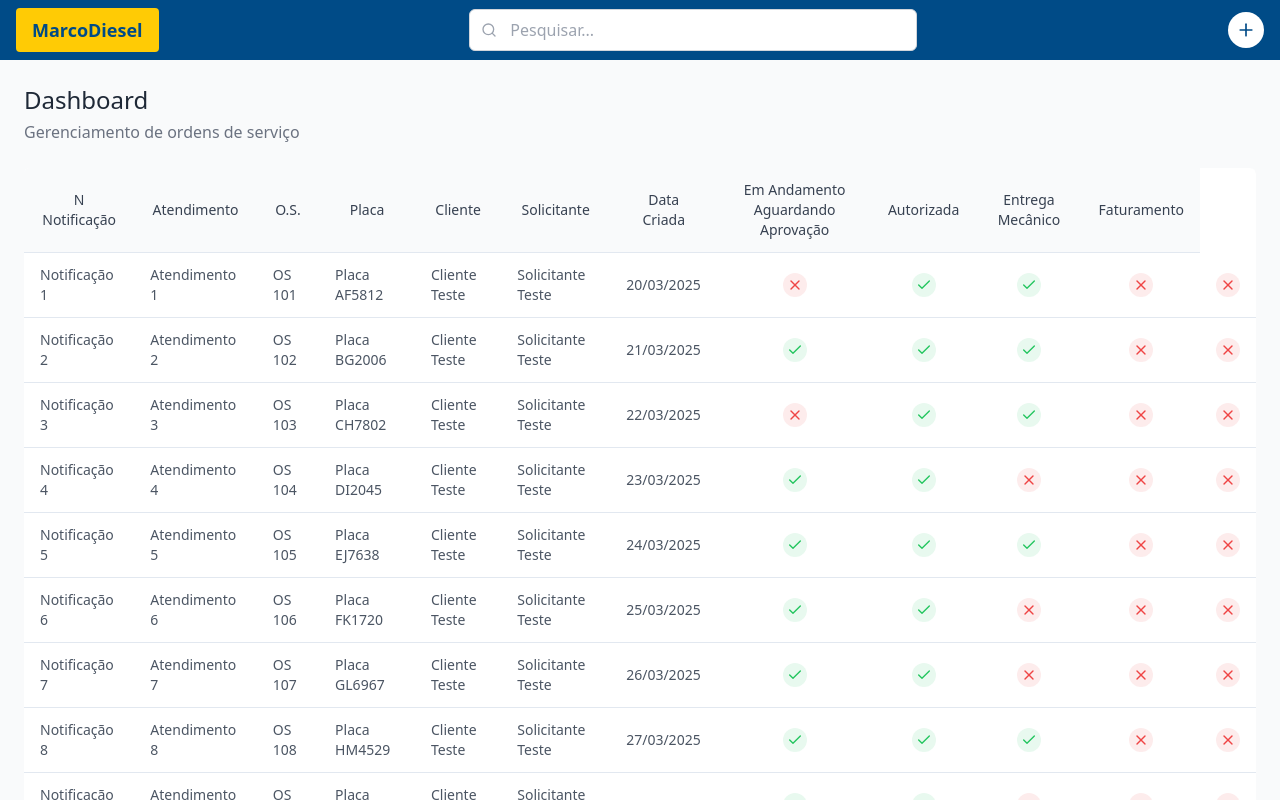
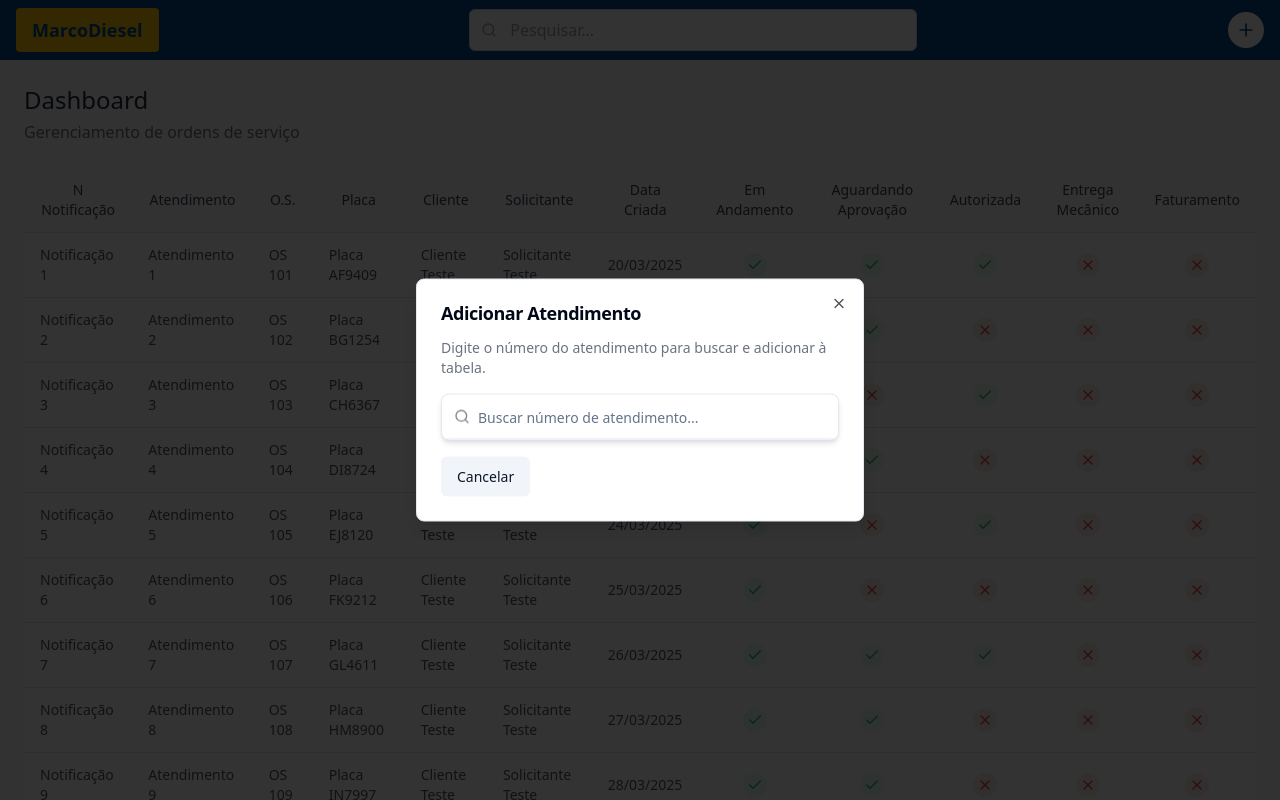
Before and after one commit to dimitriscalixto/gerenciador-atendimentos, a React (Vite) app: page / in a window 1280 px wide. Both pictures are taken after a click on the button 1245 px from the left and 30 px from the top of the page. Shown: the top 800 px of the page. Built offline with nearby package versions, Linux system fonts and the light colour scheme.

Commit message:
Add atendimento search functionality
Implement search by atendimento number to populate the data table.

```diff
--- /dev/null
+++ b/src/components/AddAtendimentoModal.tsx
@@ -0,0 +1,126 @@
+
+import React, { useState } from 'react';
+import { Dialog, DialogContent, DialogHeader, DialogTitle, DialogFooter } from "@/components/ui/dialog";
+import { Input } from "@/components/ui/input";
+import { Button } from "@/components/ui/button";
+import { Search } from 'lucide-react';
+import { Command, CommandEmpty, CommandGroup, CommandInput, CommandItem, CommandList } from "@/components/ui/command";
+
+interface Atendimento {
+  id: string;
+  notificacao: string;
+  atendimento: string;
+  os: string;
+  placa: string;
+  cliente: string;
+  solicitante: string;
+  dataCriada: string;
+}
+
+// Dados simulados para teste
+const mockAtendimentos: Atendimento[] = Array.from({ length: 5 }, (_, i) => ({
+  id: `atend-${i + 1}`,
+  notificacao: `Notificação ${i + 101}`,
+  atendimento: `${100000 + i}`,
+  os: `OS ${i + 201}`,
+  placa: `Placa ${String.fromCharCode(65 + (i % 26))}${String.fromCharCode(65 + ((i + 5) % 26))}${Math.floor(Math.random() * 9000) + 1000}`,
+  cliente: `Cliente ${i + 1}`,
+  solicitante: `Solicitante ${i + 1}`,
+  dataCriada: `${10 + (i % 20)}/04/2025`,
+}));
+
+interface AddAtendimentoModalProps {
+  isOpen: boolean;
+  onClose: () => void;
+  onSelectAtendimento: (atendimento: Atendimento) => void;
+}
+
+const AddAtendimentoModal = ({ isOpen, onClose, onSelectAtendimento }: AddAtendimentoModalProps) => {
+  const [searchQuery, setSearchQuery] = useState('');
+  const [filteredResults, setFilteredResults] = useState<Atendimento[]>([]);
+
+  const handleSearch = (value: string) => {
+    setSearchQuery(value);
+
+    if (value.trim() === '') {
+      setFilteredResults([]);
+      return;
+    }
+
+    // Filtrar os atendimentos baseados na consulta
+    const results = mockAtendimentos.filter(item =>
+      item.atendimento.toLowerCase().includes(value.toLowerCase())
+    );
+
+    setFilteredResults(results);
+  };
+
+  const handleSelectItem = (atendimento: Atendimento) => {
+    onSelectAtendimento({
+      ...atendimento,
+      emAndamento: true,
+      aguardandoAprovacao: false,
+      autorizada: false,
+      envioMecanico: false,
+      faturamento: false
+    });
+  };
+
+  return (
+    <Dialog open={isOpen} onOpenChange={onClose}>
+      <DialogContent className="sm:max-w-md">
+        <DialogHeader>
+          <DialogTitle>Adicionar Atendimento</DialogTitle>
+        </DialogHeader>
+
+        <div className="space-y-4">
+          <p className="text-sm text-gray-500">
+            Digite o número do atendimento para buscar e adicionar à tabela.
+          </p>
+
+          <div className="flex items-center space-x-2">
+            <div className="relative flex-1">
+              <Command className="rounded-lg border shadow-md">
+                <CommandInput
+                  placeholder="Buscar número de atendimento..."
+                  value={searchQuery}
+                  onValueChange={handleSearch}
+                />
+
+                {filteredResults.length > 0 && (
+                  <CommandList>
+                    <CommandEmpty>Nenhum resultado encontrado.</CommandEmpty>
+                    <CommandGroup heading="Resultados">
+                      {filteredResults.map((item) => (
+                        <CommandItem
+                          key={item.id}
+                          onSelect={() => handleSelectItem(item)}
+                          className="cursor-pointer"
+                        >
+                          <div className="flex flex-col">
+                            <span className="font-medium">{item.atendimento}</span>
+                            <span className="text-xs text-gray-500">
+                              {item.placa} - {item.cliente}
+                            </span>
+                          </div>
+                        </CommandItem>
+                      ))}
+                    </CommandGroup>
+                  </CommandList>
+                )}
+              </Command>
+            </div>
+          </div>
+        </div>
+
+        <DialogFooter className="sm:justify-start">
+          <Button variant="secondary" onClick={onClose}>
+            Cancelar
+          </Button>
+        </DialogFooter>
+      </DialogContent>
+    </Dialog>
+  );
+};
+
+export default AddAtendimentoModal;
--- a/src/components/DataTable.tsx
+++ b/src/components/DataTable.tsx
@@ -3,7 +3,7 @@ import React, { useState } from 'react';
 import { Check, X } from 'lucide-react';
 import { cn } from "@/lib/utils";
 
-interface TableRow {
+export interface TableRow {
   id: string;
   notificacao: string;
   atendimento: string;
@@ -37,10 +37,19 @@ const mockData: TableRow[] = Array.from({ length: 15 }, (_, i) => ({
 
 interface DataTableProps {
   className?: string;
+  onAddRow?: (row: TableRow) => void;
 }
 
-const DataTable = ({ className }: DataTableProps) => {
-  const [data] = useState<TableRow[]>(mockData);
+const DataTable = ({ className, onAddRow }: DataTableProps) => {
+  const [data, setData] = useState<TableRow[]>(mockData);
+
+  // Método para adicionar uma nova linha à tabela
+  const addRow = (newRow: TableRow) => {
+    setData(prevData => [newRow, ...prevData]);
+    if (onAddRow) {
+      onAddRow(newRow);
+    }
+  };
 
   const StatusIcon = ({ status }: { status: boolean }) => {
     if (status) {
@@ -77,7 +86,8 @@ const DataTable = ({ className }: DataTableProps) => {
               <th className={headerClasses}>Cliente</th>
               <th className={headerClasses}>Solicitante</th>
               <th className={headerClasses}>Data Criada</th>
-              <th className={headerClasses}>Em Andamento Aguardando Aprovação</th>
+              <th className={headerClasses}>Em Andamento</th>
+              <th className={headerClasses}>Aguardando Aprovação</th>
               <th className={headerClasses}>Autorizada</th>
               <th className={headerClasses}>Entrega Mecânico</th>
               <th className={headerClasses}>Faturamento</th>
@@ -87,7 +97,7 @@ const DataTable = ({ className }: DataTableProps) => {
             {data.map((row) => (
               <tr
                 key={row.id}
-                className="table-row border-b border-gray-100 last:border-0 group"
+                className="table-row border-b border-gray-100 last:border-0 group hover:bg-gray-50"
               >
                 <td className={cellClasses}>{row.notificacao}</td>
                 <td className={cellClasses}>{row.atendimento}</td>
--- a/src/components/Header.tsx
+++ b/src/components/Header.tsx
@@ -1,13 +1,30 @@
 
-import React from 'react';
+import React, { useState } from 'react';
 import { Search, Plus } from 'lucide-react';
 import { cn } from "@/lib/utils";
+import AddAtendimentoModal from './AddAtendimentoModal';
 
 interface HeaderProps {
   className?: string;
+  onAddAtendimento: (atendimento: any) => void;
 }
 
-const Header = ({ className }: HeaderProps) => {
+const Header = ({ className, onAddAtendimento }: HeaderProps) => {
+  const [isModalOpen, setIsModalOpen] = useState(false);
+
+  const handleOpenModal = () => {
+    setIsModalOpen(true);
+  };
+
+  const handleCloseModal = () => {
+    setIsModalOpen(false);
+  };
+
+  const handleAtendimentoSelect = (atendimento: any) => {
+    onAddAtendimento(atendimento);
+    handleCloseModal();
+  };
+
   return (
     <header className={cn("w-full bg-marco-blue py-2 px-4 flex items-center justify-between", className)}>
       <div className="flex items-center">
@@ -32,10 +49,17 @@ const Header = ({ className }: HeaderProps) => {
         <button
           className="bg-white hover:bg-gray-50 p-2 rounded-full transition-all duration-200
                    hover:shadow-md group flex items-center justify-center"
+          onClick={handleOpenModal}
         >
           <Plus className="w-5 h-5 text-marco-blue group-hover:scale-110 transition-transform duration-200" />
         </button>
       </div>
+
+      <AddAtendimentoModal
+        isOpen={isModalOpen}
+        onClose={handleCloseModal}
+        onSelectAtendimento={handleAtendimentoSelect}
+      />
     </header>
   );
 };
--- a/src/pages/Index.tsx
+++ b/src/pages/Index.tsx
@@ -1,12 +1,35 @@
 
-import React from 'react';
+import React, { useState } from 'react';
 import Header from '@/components/Header';
-import DataTable from '@/components/DataTable';
+import DataTable, { TableRow } from '@/components/DataTable';
 
 const Index = () => {
+  const [tableData, setTableData] = useState<TableRow[]>([]);
+
+  const handleAddAtendimento = (atendimento: any) => {
+    // Criar um novo objeto de linha para a tabela
+    const newRow: TableRow = {
+      id: `new-${Date.now()}`,
+      notificacao: atendimento.notificacao || '',
+      atendimento: atendimento.atendimento || '',
+      os: atendimento.os || '',
+      placa: atendimento.placa || '',
+      cliente: atendimento.cliente || '',
+      solicitante: atendimento.solicitante || '',
+      dataCriada: atendimento.dataCriada || new Date().toLocaleDateString(),
+      emAndamento: atendimento.emAndamento || false,
+      aguardandoAprovacao: atendimento.aguardandoAprovacao || false,
+      autorizada: atendimento.autorizada || false,
+      envioMecanico: atendimento.envioMecanico || false,
+      faturamento: atendimento.faturamento || false,
+    };
+
+    setTableData(prev => [newRow, ...prev]);
+  };
+
   return (
     <div className="flex flex-col min-h-screen bg-gray-50 animate-fade-in">
-      <Header />
+      <Header onAddAtendimento={handleAddAtendimento} />
 
       <main className="flex-1 w-full p-4 md:p-6">
         <div className="max-w-full mx-auto">
```
